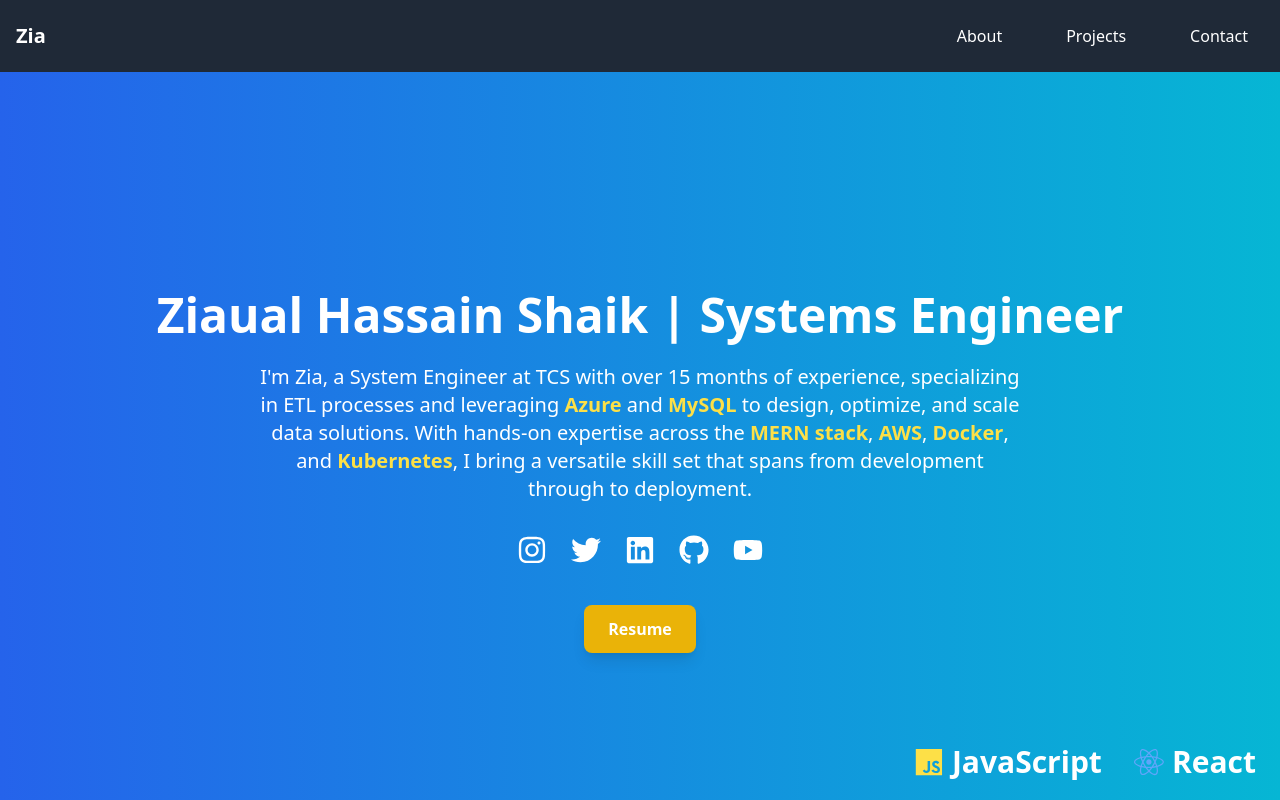
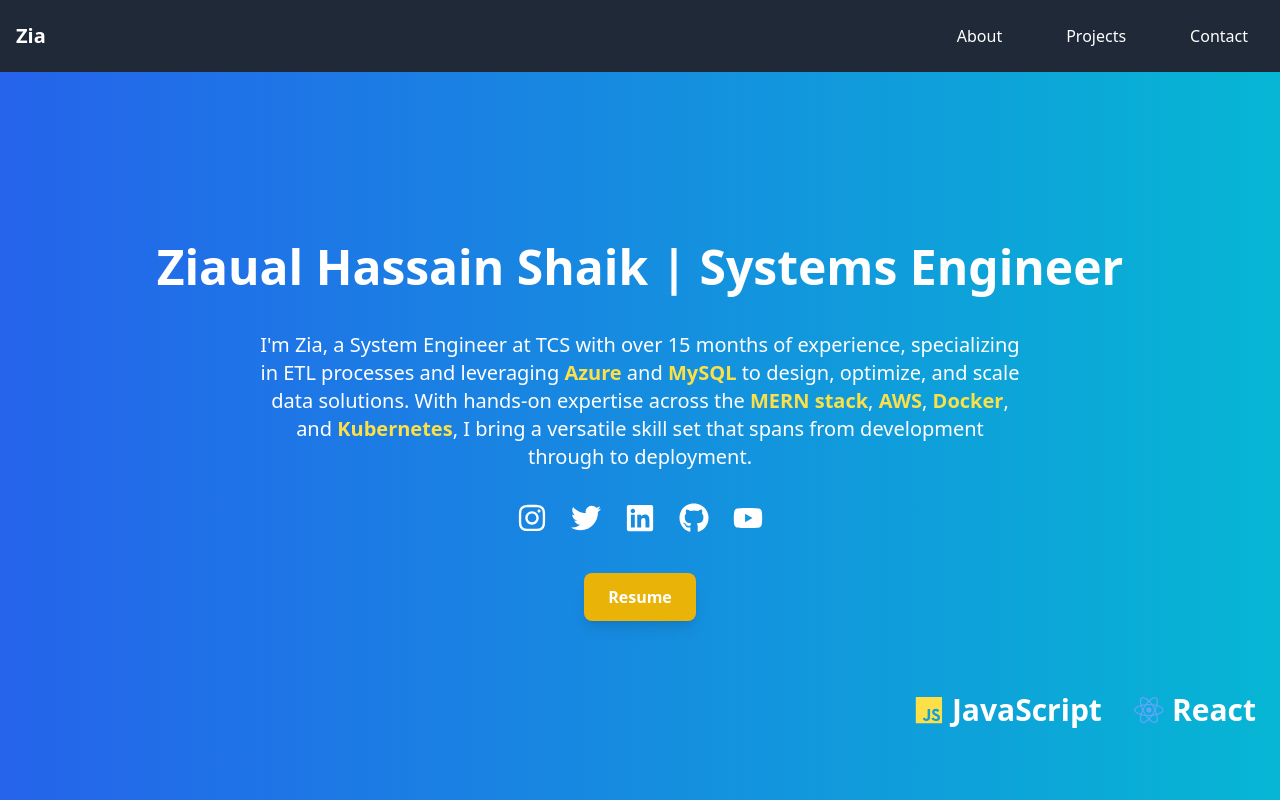
Before and after one commit to ziaualhassain/portfolio-app, a React (Vite) app: page / in a window 1280 px wide. Shown: the top 800 px of the page. Built offline with nearby package versions, Linux system fonts and the light colour scheme.

Commit message:
modified hero section

```diff
--- a/src/HeroCard.jsx
+++ b/src/HeroCard.jsx
@@ -7,7 +7,7 @@
 export default function HeroCard() {
   return (
     <div className="relative flex flex-col items-center justify-center h-screen bg-gradient-to-r from-blue-600 to-cyan-500 text-white text-center px-4 mb-10">
-      <h1 className="text-4xl md:text-5xl font-extrabold mb-6">Ziaual Hassain Shaik | Systems Engineer</h1>
+      <h1 className="text-4xl md:text-5xl font-extrabold mb-10">Ziaual Hassain Shaik | Systems Engineer</h1>
       <p className="text-lg md:text-xl leading-relaxed max-w-3xl mx-auto">
         I'm Zia, a System Engineer at TCS with over 15 months of experience, specializing in ETL processes and leveraging
         <span className="font-semibold text-yellow-300"> Azure</span> and
@@ -43,14 +43,14 @@
 
       <div className="mt-10">
         <a href='https://github.com/user-attachments/files/17692728/Ziaual_Hassain_Shaik.pdf' target='_blank'>
-          <button className="bg-yellow-500 text-white font-semibold py-3 px-6 rounded-lg shadow-lg hover:bg-yellow-600 hover:shadow-xl transition duration-300 ease-in-out">
+          <button className="mb-20 bg-yellow-500 text-white font-semibold py-3 px-6 rounded-lg shadow-lg hover:bg-yellow-600 hover:shadow-xl transition duration-300 ease-in-out">
             Resume
           </button>
         </a>
       </div>
 
       {/* Marquee */}
-      <div className="overflow-hidden absolute bottom-20 left-0 right-0 w-full mt-10 mb-3">
+      <div className="overflow-hidden absolute bottom-20 left-0 right-0 w-full mb-16">
         <div className="flex animate-marquee space-x-8 text-2xl md:text-3xl">
           {[
             { Icon: FaJs, label: 'JavaScript', color: 'text-yellow-300' },
```
